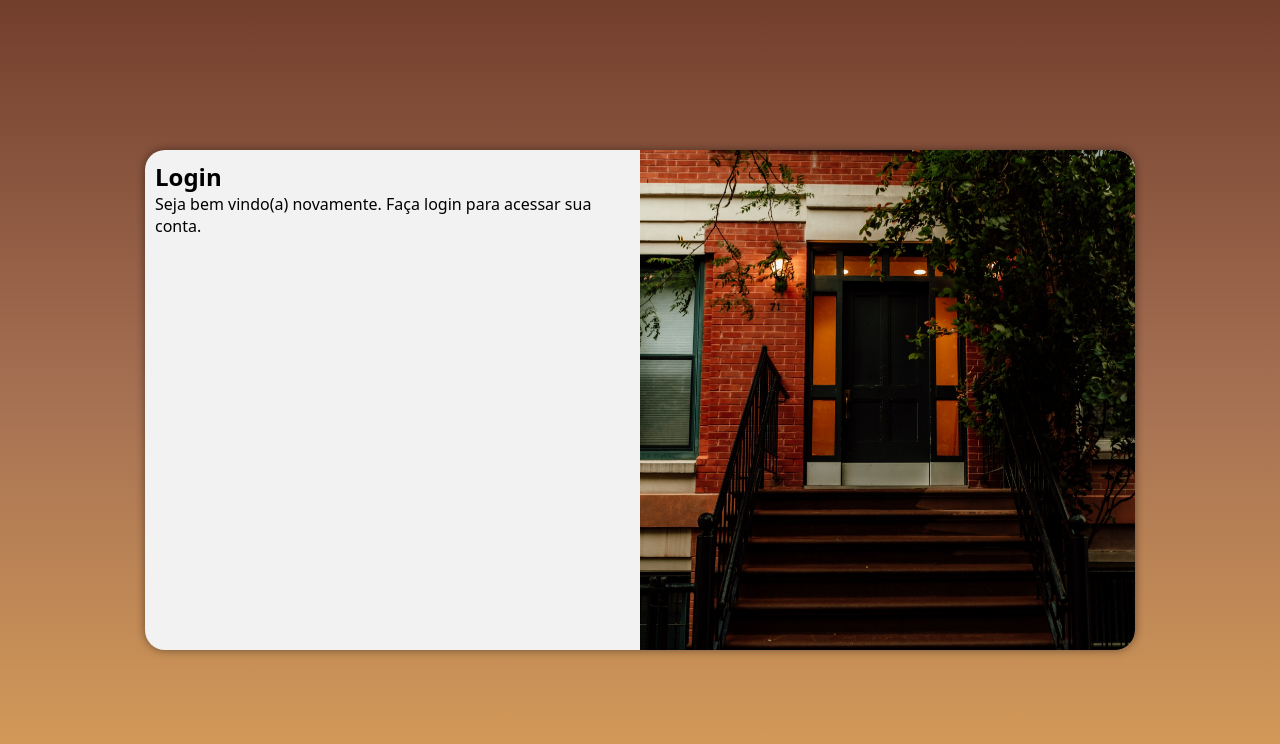
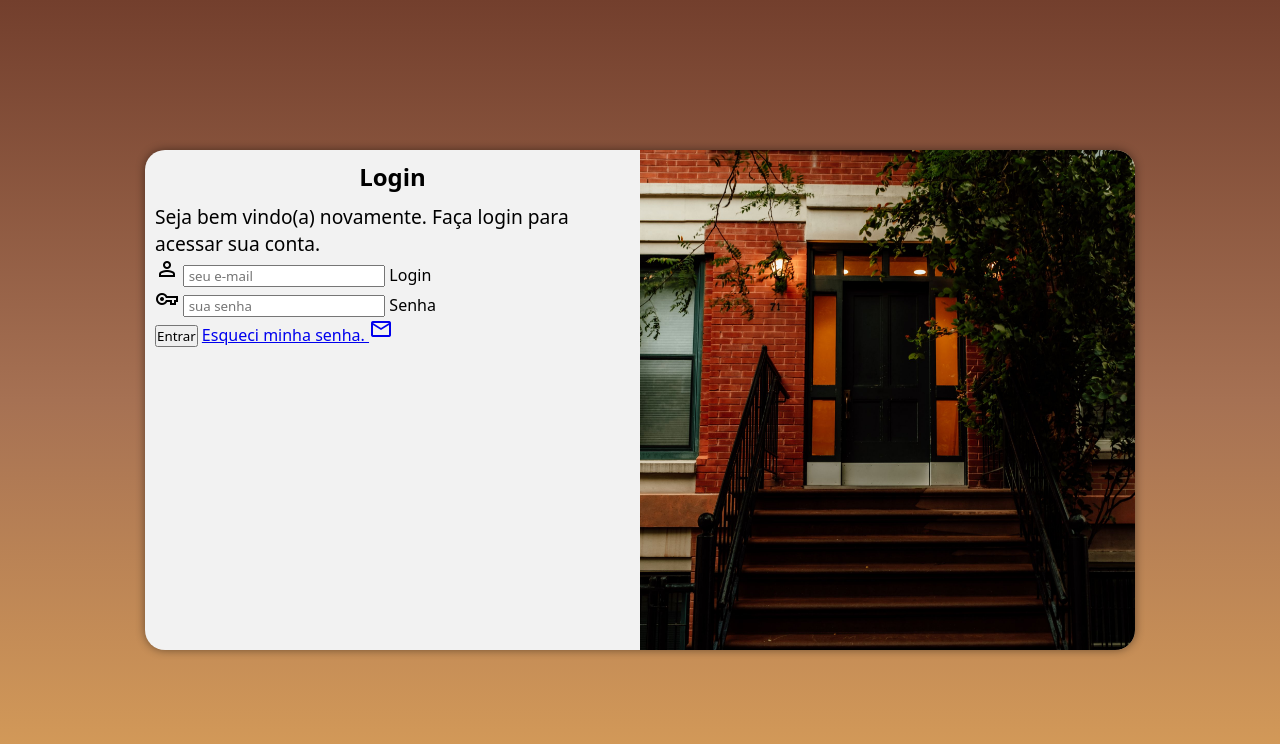
Before and after one commit to GabVS4/projeto-login, a plain HTML site: page index.html in a window 1280 px wide. Drawn offline with nearby package versions, Linux system fonts and the light colour scheme.

Commit message:
Criação do html do formulário

```diff
--- a/estilos/pc.css
+++ b/estilos/pc.css
@@ -18,3 +18,7 @@
     float: left;
     width: 50%;
 }
+
+div#formulario > p {
+    font-size: 1.2em;
+}
--- a/estilos/style.css
+++ b/estilos/style.css
@@ -68,3 +68,12 @@
 section > div#formulario {
     padding: 10px;
 }
+
+div#formulario > h1 {
+    text-align: center;
+    margin-bottom: 10px;
+}
+
+div#formulario > p {
+    font-size: 0.8em;
+}
--- a/estilos/tablet.css
+++ b/estilos/tablet.css
@@ -18,3 +18,7 @@
     float: right;
     width: 60%;
 }
+
+div#formulario > p {
+    font-size: 1em;
+}
--- a/index.html
+++ b/index.html
@@ -4,6 +4,7 @@
     <meta charset="UTF-8">
     <meta name="viewport" content="width=device-width, initial-scale=1.0">
     <title>Login</title>
+    <link href="https://fonts.googleapis.com/css2?family=Material+Symbols+Outlined" rel="stylesheet" />
     <link rel="stylesheet" href="estilos/style.css">
     <link rel="stylesheet" href="estilos/tablet.css" media="screen and (min-width: 768px) and (max-width: 1024px)">
     <link rel="stylesheet" href="estilos/pc.css" media="screen and (min-width: 1025px)">
@@ -18,8 +19,19 @@
                 <h1>Login</h1>
                 <p>Seja bem vindo(a) novamente. Faça login para acessar sua conta.</p>
 
-                <form action="login.php" method="post">
-
+                <form action="login.php" method="post" autocomplete="on">
+                    <div class="campo">
+                        <span class="material-symbols-outlined">person</span>
+                        <input type="email" name="login" id="ilogin" placeholder=" seu e-mail" autocomplete="email" required maxlength="30">
+                        <label for="ilogin">Login</label>
+                    </div>
+                    <div class="campo">
+                        <span class="material-symbols-outlined">vpn_key</span>
+                        <input type="password" name="senha" id="isenha" placeholder=" sua senha" autocomplete="current-password" required minlength="8" maxlength="20">
+                        <label for="isenha">Senha</label>
+                    </div>
+                    <input type="submit" value="Entrar">
+                    <a href="esqueci.html">Esqueci minha senha. <span class="material-symbols-outlined">mail</span></a>
                 </form>
             </div>
         </section>
```
